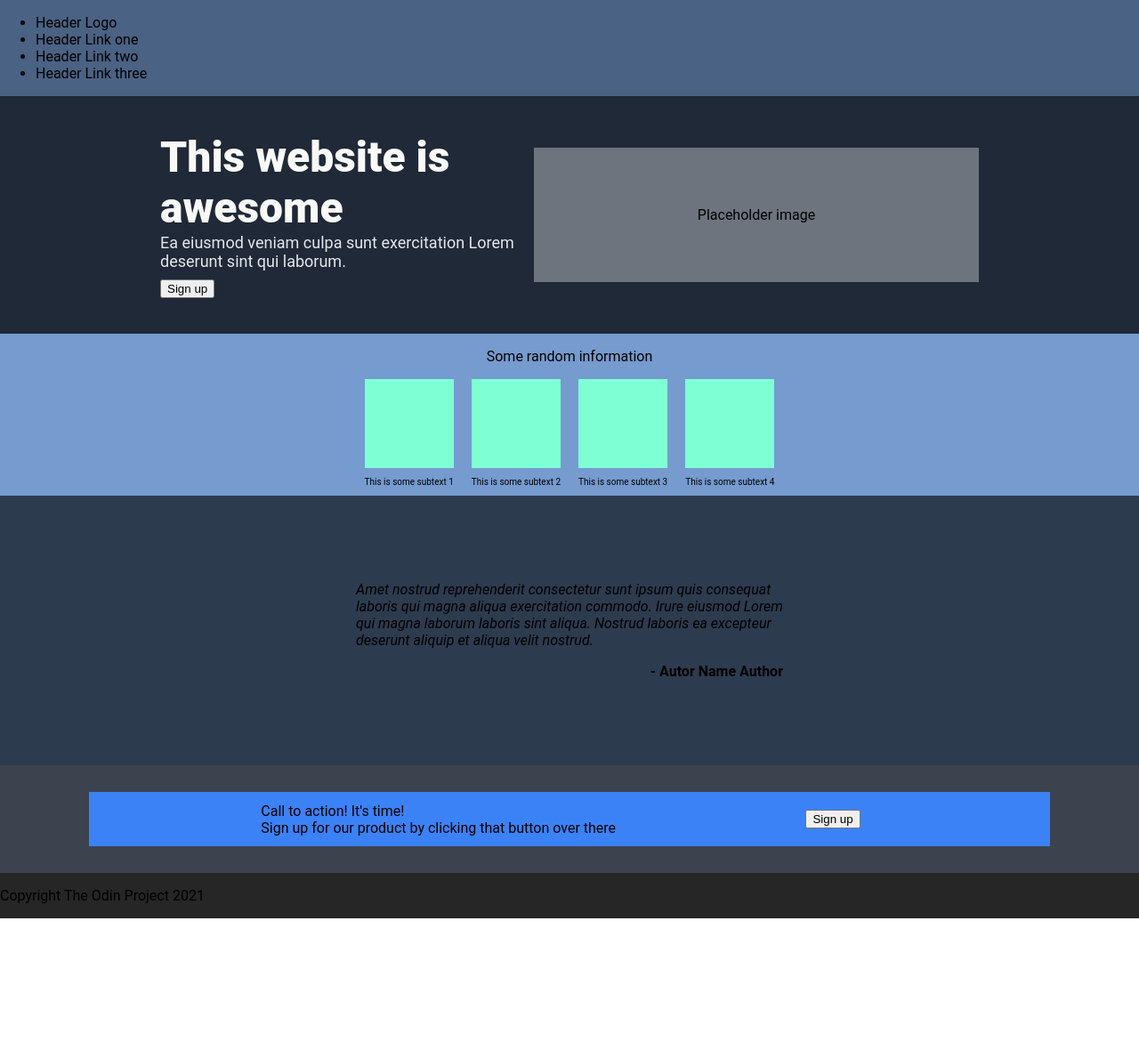
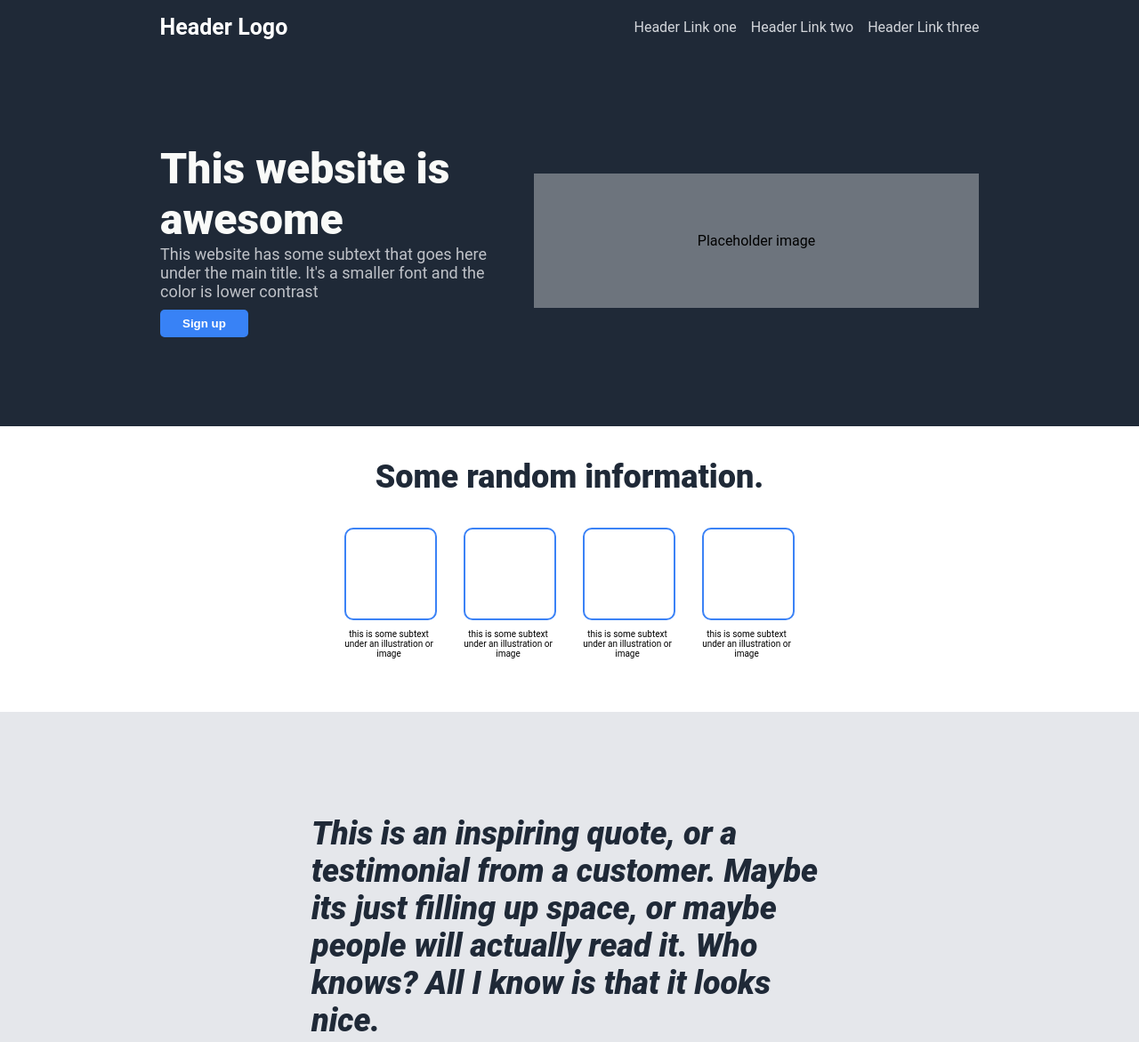
Before and after one commit to ChristoferLv/top-landing-page, a plain HTML site: page index.html in a window 1280 px wide. Shown: the top 1171 px of the page at 89% size. Before the commit the page ends 1032 px from the top, so only its background shows below. Drawn offline with Linux system fonts and the light colour scheme.

Commit message:
Mais styling da página

```diff
--- a/index.html
+++ b/index.html
@@ -10,8 +10,8 @@
 
 <body>
     <div class="header">
-        <ul>
-            <li>Header Logo</li>
+        <p class="logo">Header Logo</p>
+        <ul class="links">
             <li>Header Link one</li>
             <li>Header Link two</li>
             <li>Header Link three</li>
@@ -20,7 +20,7 @@
     <div class="content-1">
         <div class="left-content">
             <p class="hero">This website is awesome</p>
-            <p class="hero-secondary">Ea eiusmod veniam culpa sunt exercitation Lorem deserunt sint qui laborum.</p>
+            <p class="hero-secondary">This website has some subtext that goes here under the main title. lt's a smaller font and the color is lower contrast</p>
             <button>Sign up</button>
         </div>
         <div class="right-content">
@@ -28,43 +28,45 @@
         </div>
     </div>
     <div class="content-2">
-        <p>Some random information</p>
+        <p class="random-info">Some random information.</p>
         <div class="pictures">
-            <div>
-                <div class="picture-space"></div>
-                <p>This is some subtext 1</p>
+            <div class="picture-space">
+                <div class="picture"></div>
+                <p>this is some subtext under an illustration or image</p>
             </div>
-            <div>
-                <div class="picture-space"></div>
-                <p>This is some subtext 2</p>
+            <div class="picture-space">
+                <div class="picture"></div>
+                <p>this is some subtext under an illustration or image</p>
             </div>
-            <div>
-                <div class="picture-space"></div>
-                <p>This is some subtext 3</p>
+            <div class="picture-space">
+                <div class="picture"></div>
+                <p>this is some subtext under an illustration or image</p>
             </div>
-            <div>
-                <div class="picture-space"></div>
-                <p>This is some subtext 4</p>
+            <div class="picture-space">
+                <div class="picture"></div>
+                <p>this is some subtext under an illustration or image</p>
             </div>
         </div>
     </div>
+
     <div class="quote">
-        <p>Amet nostrud reprehenderit consectetur sunt ipsum quis consequat laboris qui magna aliqua exercitation
-            commodo. Irure eiusmod Lorem qui magna laborum laboris sint aliqua. Nostrud laboris ea excepteur deserunt
-            aliquip et aliqua velit nostrud.</p>
+        <p>This is an inspiring quote, or a testimonial from a
+            customer. Maybe its just filling up space, or maybe
+            people will actually read it. Who knows? All I know
+            is that it looks nice.</p>
         <p>- Autor Name Author</p>
     </div>
     <div class="callta">
         <div class="card">
             <div class="texts">
                 <p>Call to action! It's time!</p>
-                <p>Sign up for our product by clicking that button over there</p>
+                <p>Sign up for our product by clicking that button over there!</p>
             </div>
             <button>Sign up</button>
         </div>
     </div>
     <div class="footer">
-        <p>Copyright The Odin Project 2021</p>
+        <p>Copyright © The Odin Project 2021</p>
     </div>
 </body>
 
--- a/style.css
+++ b/style.css
@@ -7,13 +7,31 @@ body {
 }
 
 .header {
-    background-color: #4a6283;
+    background-color: #1f2937;
+    display: flex;
+    justify-content: space-around;
+    align-items: center;
+    padding: 5px;
+}
+
+.header .logo {
+    color: #ffffff;
+    font-weight: bold;
+    font-size: 25px;
+    margin: 0;
+}
+
+.header .links {
+    color: #d3d6db;
+    list-style-type: none;
+    display: flex;
+    gap: 16px;
 }
 
 .content-1 {
     background-color: #1f2937;
     display: flex;
-    padding: 40px;
+    padding: 100px;
     justify-content: center;
     align-items: center;
     gap: 20px;
@@ -42,36 +60,60 @@ body {
 
 .hero-secondary {
     font-size: 18px;
-    color: #E5E7EB;
+    color: #bfc2c8;
     margin: 0;
     margin-bottom: 10px;
 }
 
+.content-1 button {
+    background-color: #3882f6;
+    color: #fff;
+    font-weight: bold;
+    border: 0;
+    border-radius: 5px;
+    padding: 8px 25px;
+}
+
 .content-2 {
-    background-color: #759bcf;
+    background-color: #fff;
     display: flex;
     flex-direction: column;
     align-items: center;
+    padding-bottom: 50px;
+}
+
+.random-info {
+    font-size: 36px;
+    color: #1F2937;
+    font-weight: 900;
 }
 
 .pictures {
     display: flex;
-    gap: 20px;
+    gap: 30px;
 }
 
 .pictures p {
     font-size: 10px;
+    width: 100px;
+    text-align: center;
 }
 
 .picture-space {
+    display: flex;
+    flex-direction: column;
+}
+
+.picture {
+    border-radius: 10px;
+    border: 2px solid #3b82f6;
     width: 100px;
     height: 100px;
-    background-color: aquamarine;
 }
 
 .quote {
-    background-color: #2d3b4f;
-    padding: 80px 400px;
+    background-color: #E5E7EB;
+    padding: 80px 350px;
     display: flex;
     flex-direction: column;
     justify-content: center;
@@ -80,6 +122,9 @@ body {
 
 .quote p:nth-of-type(1) {
     font-style: italic;
+    font-size: 36px;
+    color: #1F2937;
+    font-weight: 900;
 }
 
 .quote p:nth-of-type(2) {
@@ -89,25 +134,46 @@ body {
 }
 
 .callta {
-    background-color: #3c434e;
-    padding: 30px 100px;
+    background-color: #fff;
+    padding: 80px 250px;
 }
 
-.callta p{
+.callta p:nth-of-type(1) {
     margin: 0;
+    font-size: 18px;
+    font-weight: bold;
+    color: white;
 }
 
-.callta .card{
-    background-color: #3b82f6;
+.callta p:nth-of-type(2) {
+    margin: 0;
+    color: #dde2eb;
+}
+
+.callta .card {
+    padding: 40px 50px;
+    border-radius: 10px;
+    background-color: #3882f6;
     display: flex;
     justify-content: space-evenly;
     align-items: center;
 }
 
-.callta button{
-    margin: 20px;
+.callta button {
+    background-color: #3882f6;
+    color: #fff;
+    font-weight: bold;
+    border: 2px solid;
+    border-radius: 5px;
+    border-color: #fff;
+    padding: 5px 25px;
 }
 
 .footer {
-    background-color: #262626;
+    background-color: #1f2937;
+    display: flex;
+    justify-content: center;
+    color: #ebeced;
+    padding: 15px;
+    font-size: 18px;
 }
```
